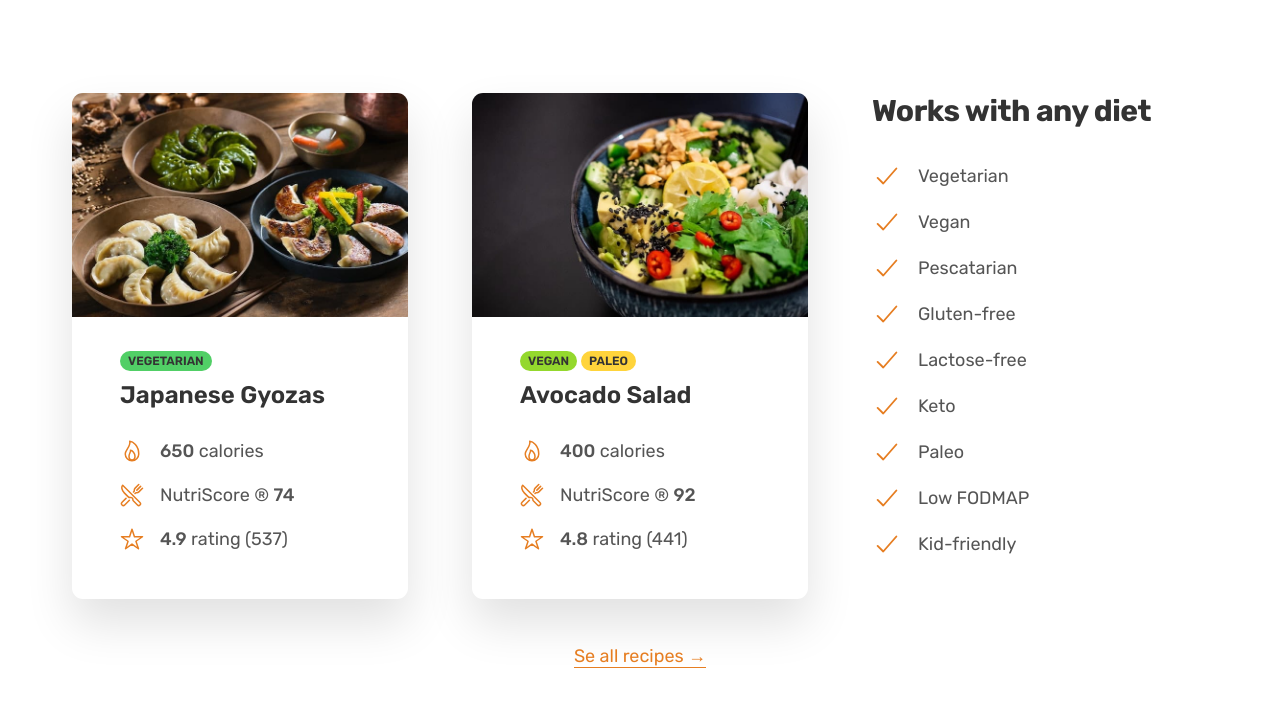
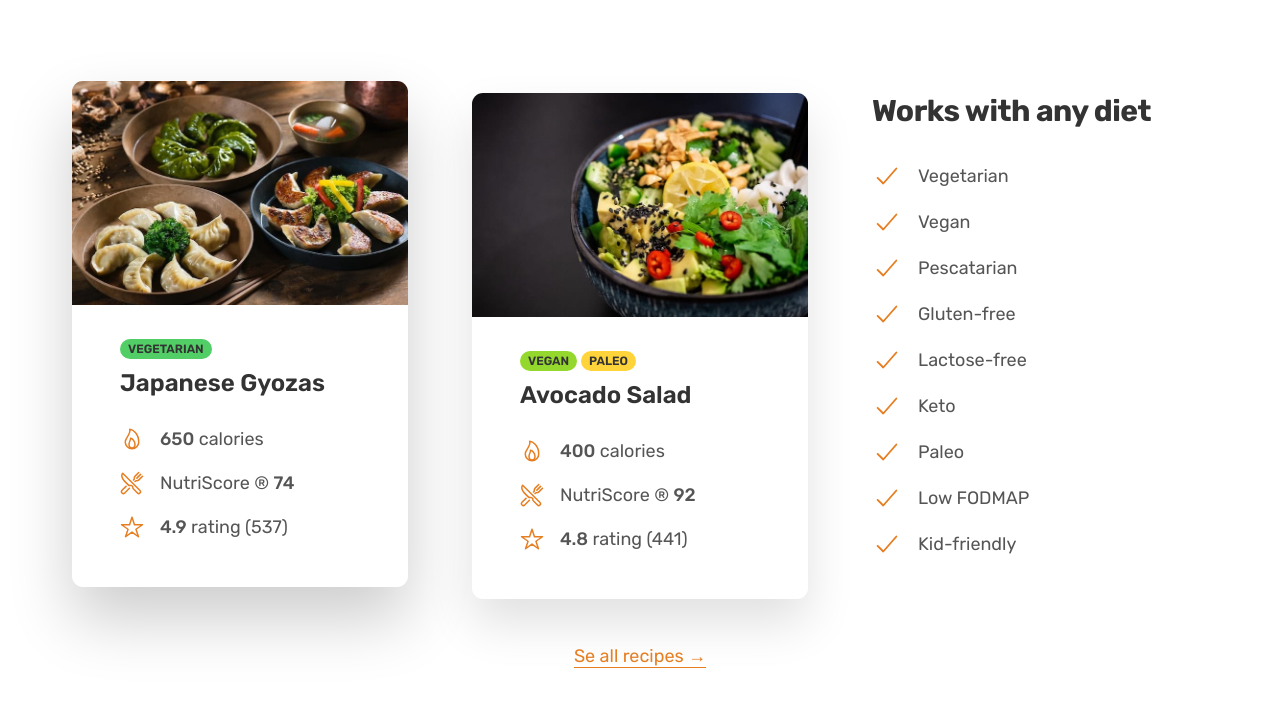
Before and after one commit to maxstefaniv/07-Omnifood, a plain HTML site: page index.html in a window 1280 px wide. In both pictures the pointer is over the element 240 px from the left and 3142 px from the top of the page. Shown: the part 2797-3504 px from the top of the page. Drawn offline with nearby package versions, Linux system fonts and the light colour scheme.

Commit message:
added movement and change of shade with animation

```diff
--- a/css/style.css
+++ b/css/style.css
@@ -209,6 +209,12 @@
   box-shadow: 0 2.4rem 4.8rem rgba(0, 0, 0, 0.12);
   border-radius: 11px;
   overflow: hidden;
+  transition: all 0.4s;
+}
+
+.meal:hover {
+  transform: translateY(-1.2rem);
+  box-shadow: 0 3.2rem 6.4rem rgba(0, 0, 0, 0.2);
 }
 
 .meal-tags {
```
